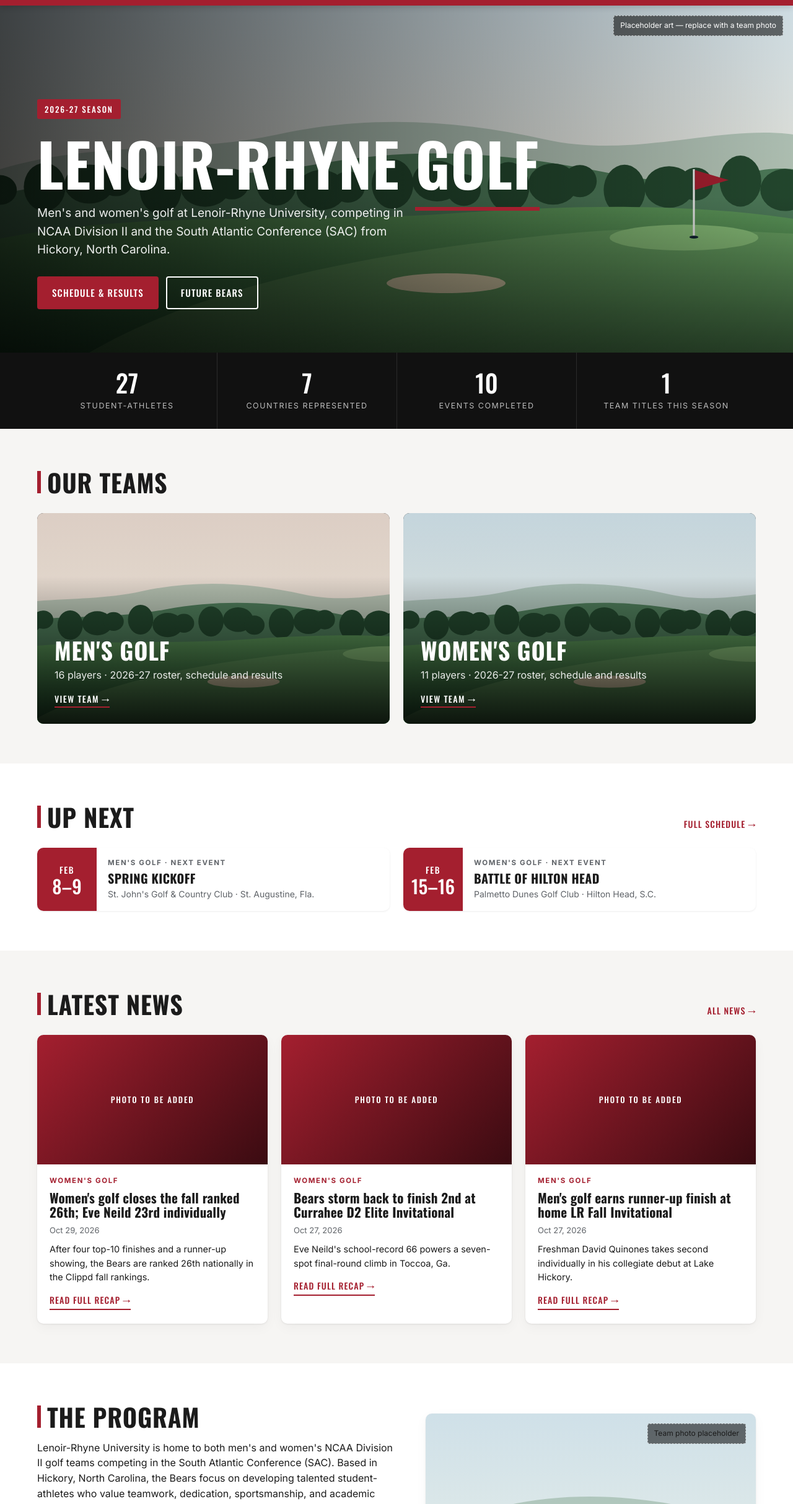
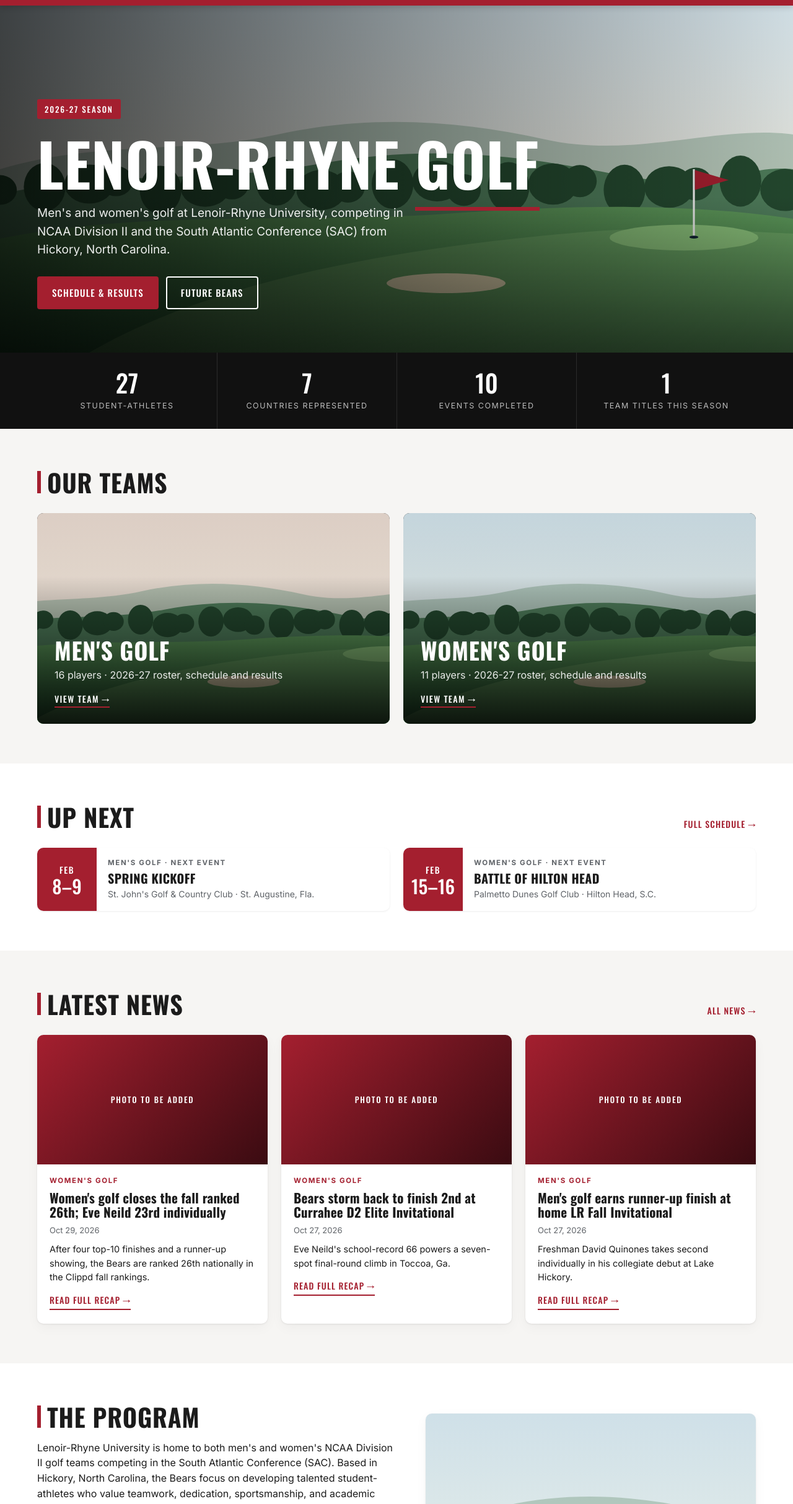
Before and after one commit to dblmbv/lrugolf, a plain HTML site: page index.html in a window 1280 px wide. Shown: the part 133-2560 px from the top of the page at 62% size. Drawn offline with nearby package versions, Linux system fonts and the light colour scheme.

Commit message:
Remove placeholder labels from homepage art
Co-Authored-By: Claude Opus 5.5 <noreply@anthropic.com>
Claude-Session: https://claude.ai/code/session_01Xp7yz65mco7MKT8Su5RS8X

```diff
--- a/index.html
+++ b/index.html
@@ -446,7 +446,7 @@
     const news=[...S.news].sort((a,b)=>parse(b.date)-parse(a.date)).slice(0,3);
     return `
     <section class="hero">
-      ${S.program.heroPhoto?`<img class="photo" src="${esc(S.program.heroPhoto)}" alt="Lenoir-Rhyne golf">`:scene(0)+'<span class="photo-note">Placeholder art — replace with a team photo</span>'}
+      ${S.program.heroPhoto?`<img class="photo" src="${esc(S.program.heroPhoto)}" alt="Lenoir-Rhyne golf">`:scene(0)}
       <div class="wrap">
         <span class="eyebrow">${esc(S.season)} Season</span>
         <h1>Lenoir-Rhyne <em>Golf</em></h1>
@@ -494,7 +494,7 @@
         </ul>
         <a class="btn dark" href="#/coaches">Meet the Coaches</a>
       </div>
-      <div class="card" style="position:relative;aspect-ratio:4/3">${scene(2)}<span class="photo-note">Team photo placeholder</span></div>
+      <div class="card" style="position:relative;aspect-ratio:4/3">${scene(2)}</div>
     </div></section>
 
     <div class="cta-band"><div class="wrap">
```
